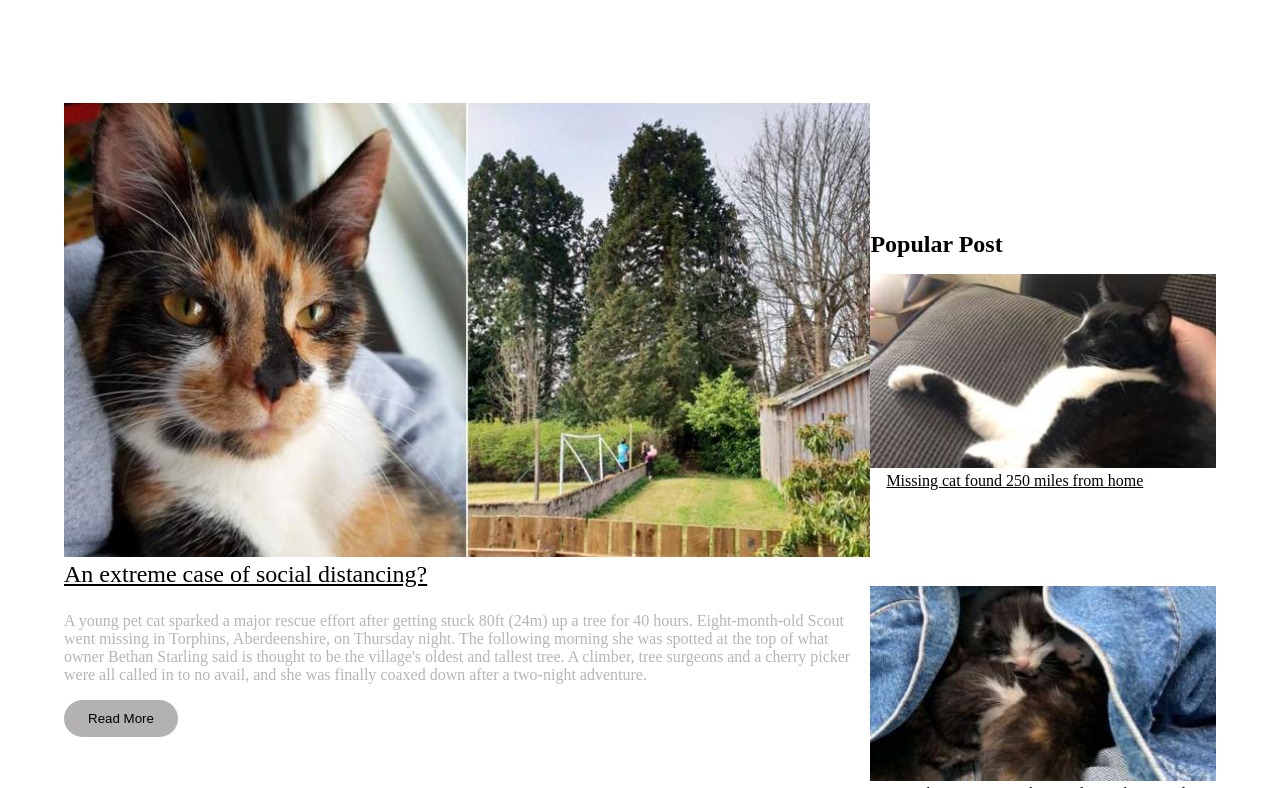
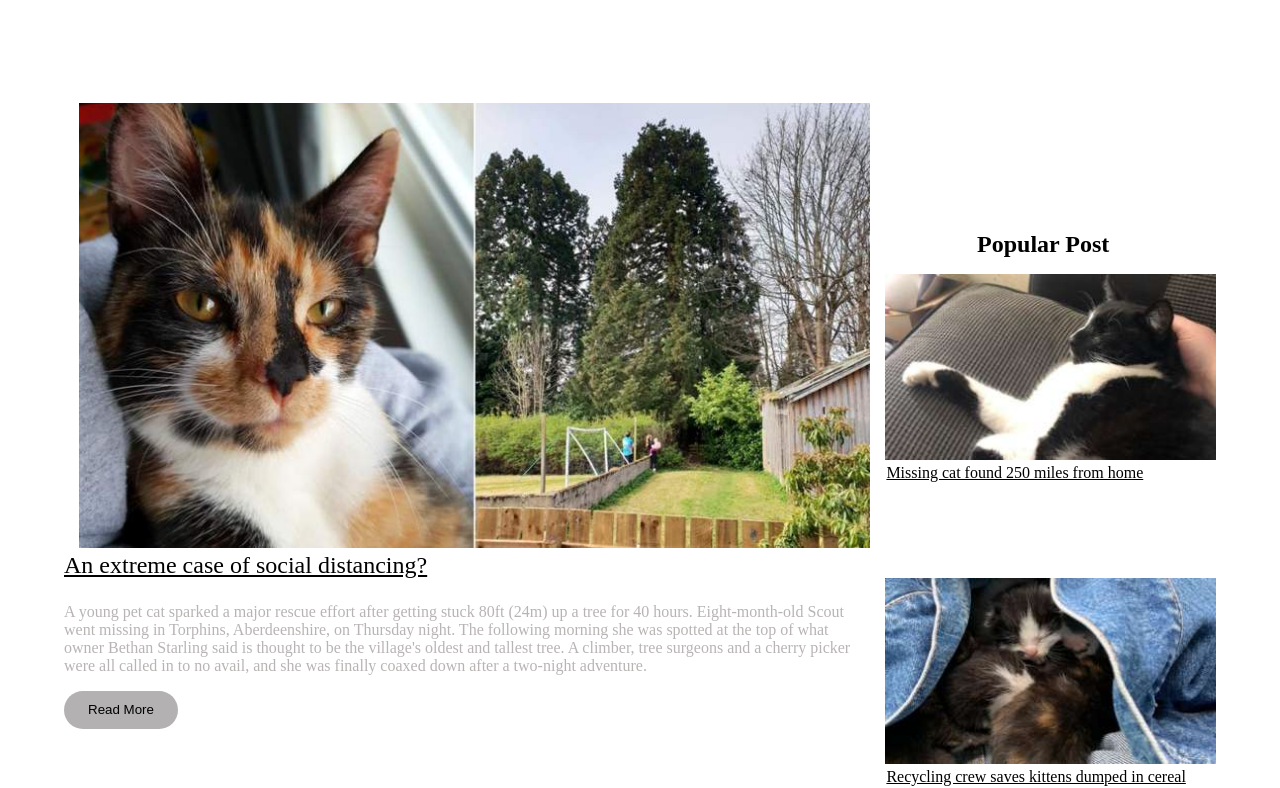
Before and after one commit to ermiravuciterna/projekti-InxhinieriEWebit, a plain HTML site: page index.html in a window 1280 px wide. Shown: the part 1497-2285 px from the top of the page. Drawn offline with Linux system fonts and the light colour scheme.

Commit message:
changed some style

```diff
--- a/css/style.css
+++ b/css/style.css
@@ -220,3 +220,11 @@ p{
     border-radius: 3rem;
     margin: .4rem .6rem;
 }
+
+.tags.flex-row {
+    margin-top: 15px;
+}
+
+.post-image {
+    margin-left: 15px;
+}
--- a/index.html
+++ b/index.html
@@ -153,7 +153,7 @@
 
         <aside class="sidebar">
             <div class="popular-post">
-                <h2>Popular Post</h2>
+                <h2 style="text-align: center;">Popular Post</h2>
                 <div class="post-content">
                     <div class="post-image">
                         <div>
```
